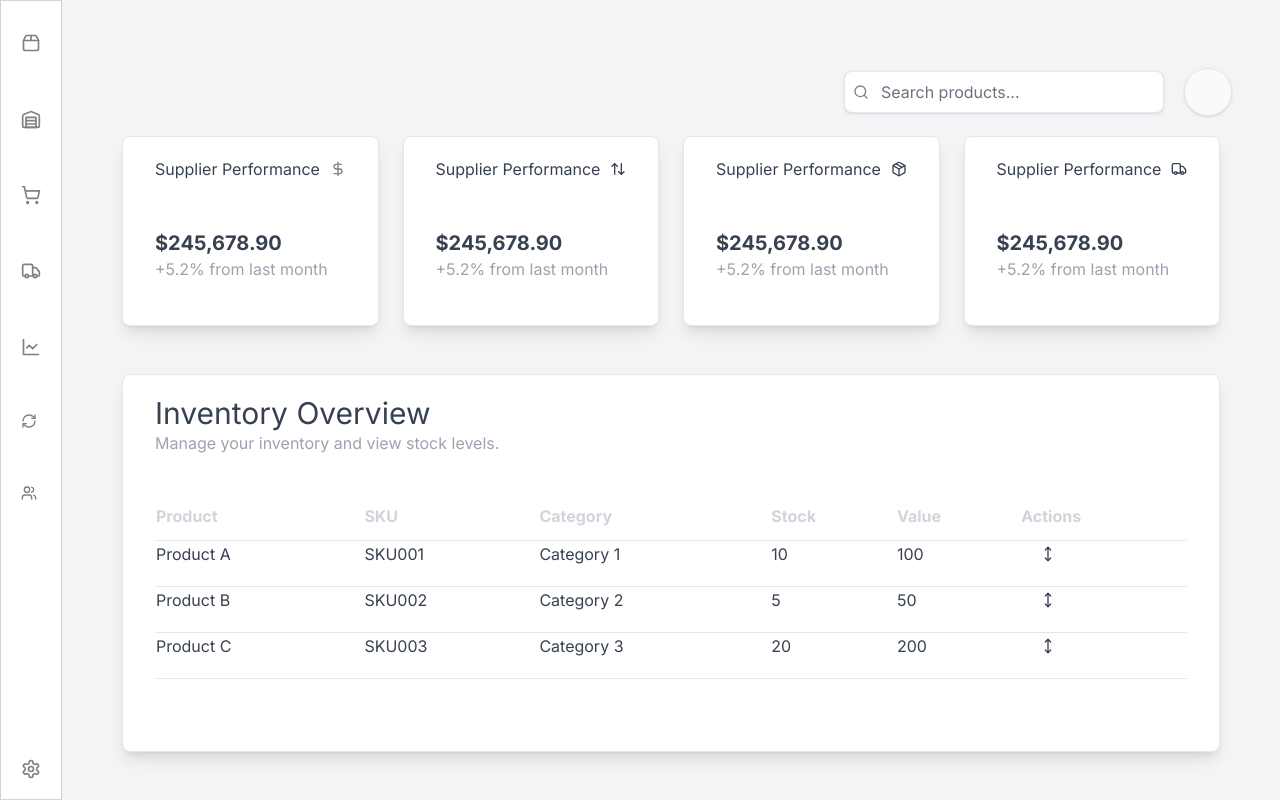
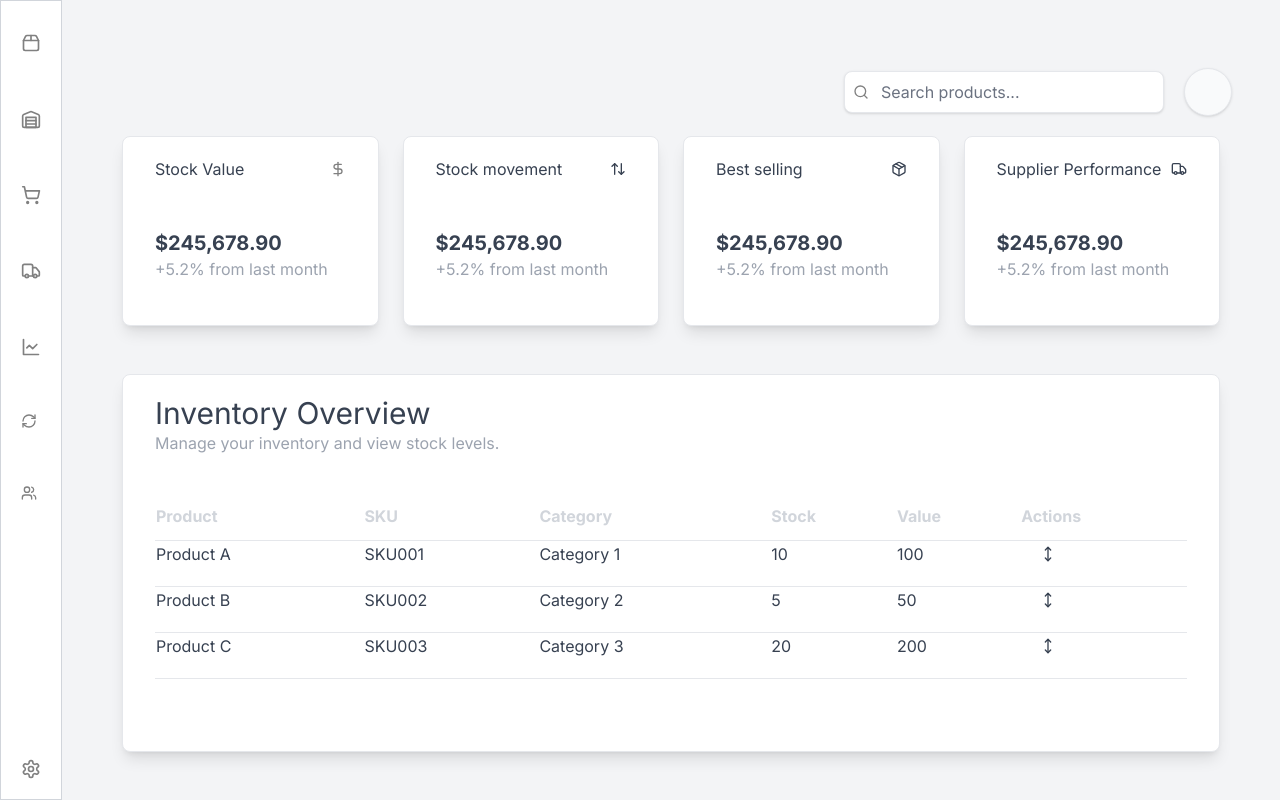
Before and after one commit to frankgimeno3/plinium-stocks, a Next.js app: page / in a window 1280 px wide. Built offline with nearby package versions, Linux system fonts and the light colour scheme.

Commit message:
separo por componentes y añado pages

```diff
--- /dev/null
+++ b/src/app/components/analytics/Analytics.tsx
@@ -0,0 +1,21 @@
+import React, { FC } from 'react';
+import StockValue from './widgets/StockValueW';
+import StockMovement from './widgets/StockMovement';
+import BestSelling from './widgets/BestSelling';
+import SupplierPerformance from './widgets/SupplierPerformance';
+
+interface AnalyticsProps {
+
+}
+
+const Analytics: FC<AnalyticsProps> = ({ }) => {
+  return (
+<div className="flex flex-wrap w-full mx-auto justify-between">
+       <StockValue/>
+       <StockMovement/>
+       <BestSelling/>
+       <SupplierPerformance/>
+       </div>  );
+};
+
+export default Analytics;
--- a/src/app/components/widgets/BestSelling.tsx
+++ b/src/app/components/analytics/widgets/BestSelling.tsx
@@ -8,7 +8,7 @@ const BestSelling: FC<BestSellingProps> = ({ }) => {
   return (
     <div className='flex flex-col flex-1 p-5 px-8 bg-white rounded-lg border shadow-lg mx-3'>
       <div className='flex flex-row pb-6 justify-between items-center py-auto'>
-      <p className=''>Supplier Performance</p>
+      <p className=''>Best selling</p>
         <div>
         <svg data-id="95" xmlns="http://www.w3.org/2000/svg" width="24" height="24" viewBox="0 0 24 24" fill="none" stroke="currentColor" stroke-width="2" stroke-linecap="round" stroke-linejoin="round" className="w-4 h-4 text-muted-foreground"><path d="m7.5 4.27 9 5.15"></path><path d="M21 8a2 2 0 0 0-1-1.73l-7-4a2 2 0 0 0-2 0l-7 4A2 2 0 0 0 3 8v8a2 2 0 0 0 1 1.73l7 4a2 2 0 0 0 2 0l7-4A2 2 0 0 0 21 16Z"></path><path d="m3.3 7 8.7 5 8.7-5"></path><path d="M12 22V12"></path></svg>        </div>
       </div>
--- a/src/app/components/widgets/StockMovement.tsx
+++ b/src/app/components/analytics/widgets/StockMovement.tsx
@@ -8,7 +8,7 @@ const StockMovement: FC<StockMovementProps> = ({ }) => {
   return (
     <div className='flex flex-col flex-1 p-5 px-8 bg-white rounded-lg border shadow-lg mx-3'>
       <div className='flex flex-row pb-6 justify-between items-center py-auto'>
-      <p className=''>Supplier Performance</p>
+      <p className=''>Stock movement</p>
         <div>
         <svg data-id="88" xmlns="http://www.w3.org/2000/svg" width="24" height="24" viewBox="0 0 24 24" fill="none" stroke="currentColor" stroke-width="2" stroke-linecap="round" stroke-linejoin="round" className="w-4 h-4 text-muted-foreground"><path d="m21 16-4 4-4-4"></path><path d="M17 20V4"></path><path d="m3 8 4-4 4 4"></path><path d="M7 4v16"></path></svg>        </div>
       </div>
--- a/src/app/components/widgets/StockValueW.tsx
+++ b/src/app/components/analytics/widgets/StockValueW.tsx
@@ -8,7 +8,7 @@ const StockValue: FC<StockValueProps> = ({ }) => {
   return (
     <div className='flex flex-col flex-1 p-5 px-8 bg-white rounded-lg border shadow-lg mx-3'>
       <div className='flex flex-row pb-6 justify-between items-center py-auto'>
-      <p className=''>Supplier Performance</p>
+      <p className=''>Stock Value</p>
         <div>
           <svg data-id="81" xmlns="http://www.w3.org/2000/svg" width="24" height="24" viewBox="0 0 24 24"
             fill="none" stroke="gray" stroke-width="2" stroke-linecap="round" stroke-linejoin="round"
--- a/src/app/page.tsx
+++ b/src/app/page.tsx
@@ -1,22 +1,14 @@
-import Image from "next/image";
-import NavWebLogged from "./components/NavWebLogged";
-import InventoryOverview from "./components/widgets/InventoryOverview";
+
+import InventoryOverview from "./components/Inventory/InventoryOverview";
 import Search from "./components/Search";
-import StockValue from "./components/widgets/StockValueW";
-import StockMovement from "./components/widgets/StockMovement";
-import BestSelling from "./components/widgets/BestSelling";
-import SupplierPerformance from "./components/widgets/SupplierPerformance";
+
+import Analytics from "./components/analytics/Analytics";
 
 export default function Home() {
   return (
     <main className="flex min-h-screen flex-col   text-gray-700 py-12 p-12 w-full">
       <Search/>
-       <div className="flex flex-wrap w-full mx-auto justify-between">
-       <StockValue/>
-       <StockMovement/>
-       <BestSelling/>
-       <SupplierPerformance/>
-       </div>
+       <Analytics/>
        <InventoryOverview/>
     </main>
   );
```
Also changed, not shown: src/app/components/Inventory/InventoryOverview.tsx (renamed from src/app/components/widgets/InventoryOverview.tsx), src/app/components/Inventory/InventoryTable.tsx (renamed from src/app/components/widgets/InventoryTable.tsx), src/app/components/analytics/widgets/SupplierPerformance.tsx (renamed from src/app/components/widgets/SupplierPerformance.tsx).
